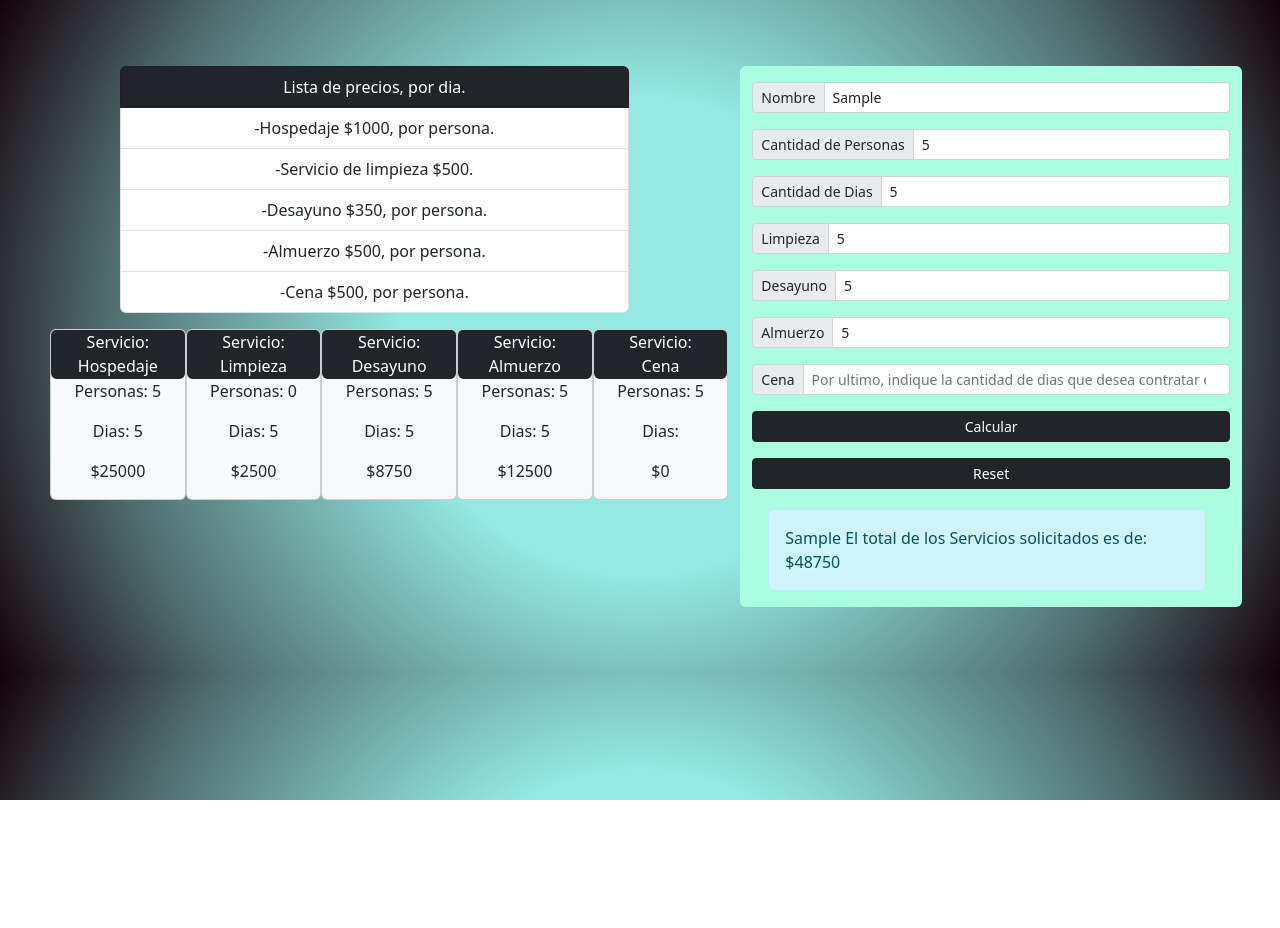
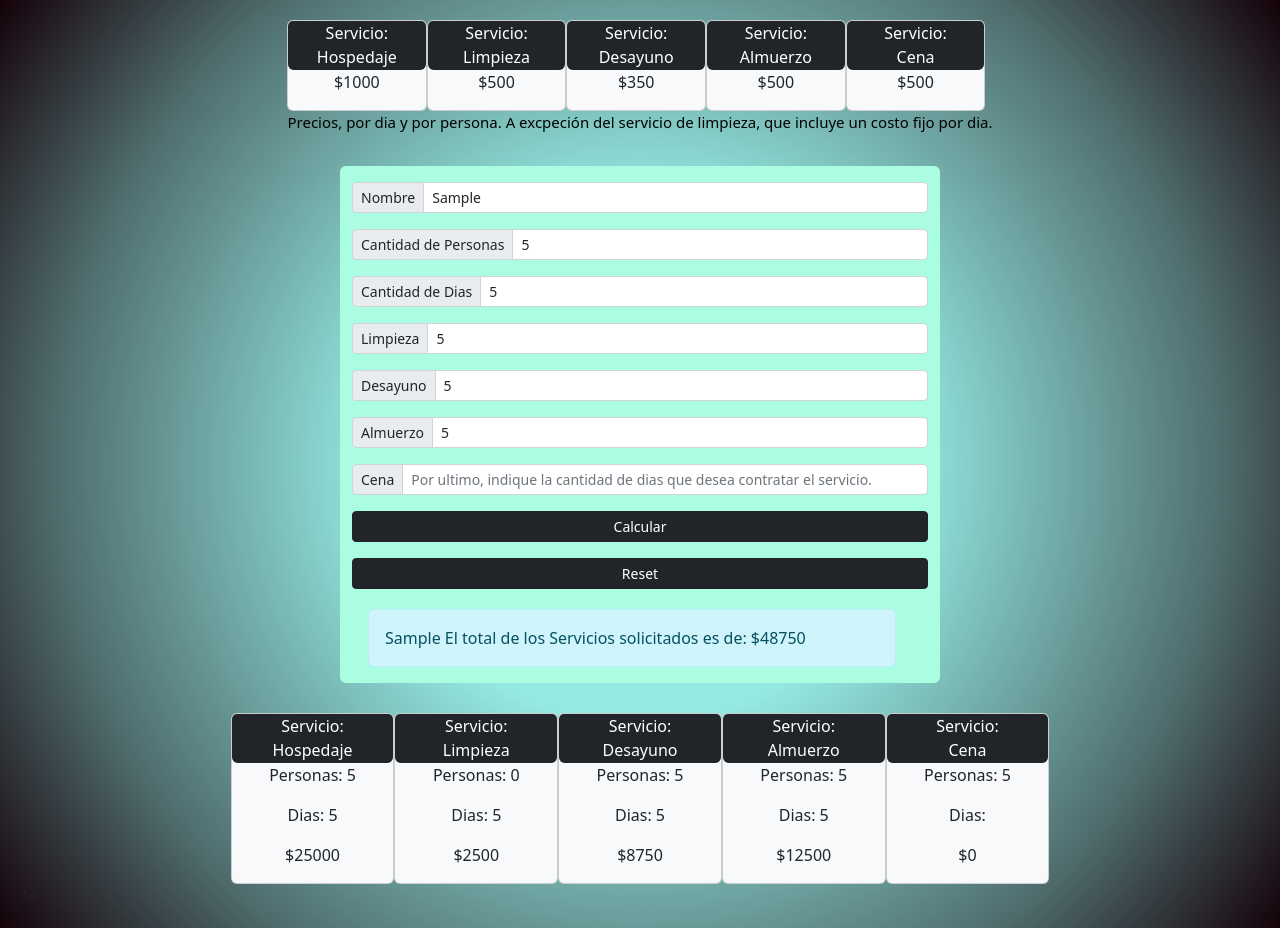
Before and after one commit to GastonBaldomir/Simulador-de-Presupuestos, a plain HTML site: page index.html in a window 1280 px wide. Both pictures are taken after typing "Sample", "5", "5", "5", "5", "5" into the empty fields and a click on the button "Calcular". Before the commit the page ends 800 px from the top, so only its background shows below. Drawn offline with nearby package versions, Linux system fonts and the light colour scheme; some packages are replaced by stand-ins of ours; a script that the page names is missing.

Commit message:
entrega final

```diff
--- a/css/estilo.css
+++ b/css/estilo.css
@@ -1,26 +1,57 @@
 body{
     background: rgb(148,233,226);
 background: radial-gradient(circle, rgba(148,233,226,1) 17%, rgba(148,233,226,1) 33%, rgba(79,108,109,1) 74%, rgba(20,1,9,1) 100%);
-padding:  50px;
-}
-#formulario{
-    background-color: rgb(171, 253, 226);
+padding:  20px;
 }
 #div{
-    margin-left: 70px;
-    width: 75%;
+    margin-left: 35px;
+    width: 90%;
 }
 .detalle{
     display: flex;
     height: auto;
 }
-@media screen and (max-width: 991px){
+.detalleClass{
+    margin-top: 10px;
+    width: 800px;
+}
+
+.parrafo{
+    justify-content: center;
+    align-items: center;
+    color: black;
+    font-size: 15px;
+}
+#listPrecios{
+    margin-top: 0px;
+    width: 800px;
+}
+#formulario{
+    width: 600px;
+    background-color: rgb(171, 253, 226);
+}
+
+
+@media screen and (max-width: 999px){
     #div{
-        margin-left: 40px;
-        width: 75%;
+        margin-left: 20px;
+        font-size: 80%;
     }
     .detalle{
         font-size: 80%;
+
+    }
+    .parrafo{
+        font-size: 80%;
+    }
+    .detalleClass{
+        margin-top: 0px;
+    }
+}
+@media screen and (max-width: 813px){
+    #div{
+        margin-left: 0px;
+        width: 100%;
     }
 }
 @media screen and (max-width: 767px){
@@ -28,9 +59,18 @@ padding:  50px;
         margin-left: 0px;
         width: 100%;
     }
+    #listPrecios{
+        margin-top: 0px;
+    }
 }
-@media screen and (max-width: 500px){
-    body{
-        padding: 5px;
+@media screen and (max-width: 410px){
+    #div{
+        font-size: 60%;
+    }
+    .detalle{
+        font-size: 60%;
+    }
+    .parrafo{
+        font-size: 60%;
+    }
 }
-}
--- /dev/null
+++ b/data/data.json
@@ -0,0 +1,32 @@
+[
+    {
+       "servicio":"Hospedaje",
+       "precio":"1000",
+       "cantidadDePersonas":"0",
+       "dias":"0"
+    },
+    {
+       "servicio":"Limpieza",
+       "precio":"500",
+       "cantidadDePersonas":"0",
+       "dias":"0"
+    },
+    {
+       "servicio":"Desayuno",
+       "precio":"350",
+       "cantidadDePersonas":"0",
+       "dias":"0"
+    },
+    {
+       "servicio":"Almuerzo",
+       "precio":"500",
+       "cantidadDePersonas":"0",
+       "dias":"0"
+    },
+    {
+       "servicio":"Cena",
+       "precio":"500",
+       "cantidadDePersonas":"0",
+       "dias":"0"
+    }
+ ]
--- a/index.html
+++ b/index.html
@@ -9,26 +9,17 @@
     <link rel="stylesheet" href="https://cdn.jsdelivr.net/npm/bootstrap@5.2.3/dist/css/bootstrap.min.css">
 </head>
 <body>
-    <nav>
-
-    </nav>
     <main id="fondo">
         <div class="" id="">
-            <div class="row ">
-                <div class="col-lg-7 col-md-6 col-sm-12 mt-3 justify-items-center" id="">
-                    <ul class="list-group border-dark flex-column " id="div">
-                        <li class="list-group-item  text-white bg-dark text-center">Lista de precios, por dia.</li>
-                        <li class="list-group-item text-center">-Hospedaje $1000, por persona.</li>
-                        <li class="list-group-item text-center">-Servicio de limpieza $500.</li>
-                        <li class="list-group-item text-center">-Desayuno $350, por persona.</li>
-                        <li class="list-group-item text-center">-Almuerzo $500, por persona.</li>
-                        <li class="list-group-item text-center">-Cena $500, por persona.</li>
+            <div class="row d-flex justify-content-center">
+                <div class="col-lg-12 col-md-6 col-sm-12 justify-items-center" id="listPrecios">
+                    <ul class="list-group border-dark flex-row d-flex " id="div">
+
                     </ul>
-                    <div class="detalle mt-3" id="">
+                    <p class="parrafo text-center">Precios, por dia y por persona. A excpeción del servicio de limpieza, que incluye un costo fijo por dia.</p>
 
-                    </div>
                 </div>
-                <form class="col-lg-5 col-md-6 col-sm-12 rounded mt-3 mb-3 vh-50" id="formulario">
+                <form class="col-lg-12 col-md-6 col-sm-12 rounded mt-3 mb-3 vh-50" id="formulario">
                     <div class="input-group input-group-sm mt-3 mb-3">
                         <span class="input-group-text" id="inputGroup-sizing-sm">Nombre</span>
                         <input id="nombre" type="text" class="form-control" aria-label="Sizing example input" aria-describedby="inputGroup-sizing-sm">
@@ -71,16 +62,17 @@
                         <label id="total">Total:</label>
                     </div>
                 </form>
+                <div class="col-lg-8 col-md-6 col-sm-12 justify-items-center ">
+                    <div class="detalle mt-1" id="idDetalle">
 
-
-
+                    </div>
                 </div>
             </div>
         </div>
     </main>
 
 
-
+    <script src="https://cdn.jsdelivr.net/npm/sweetalert2@11.7.0/dist/sweetalert2.all.min.js"></script>">
     <script src="js/poo.js"></script>
 </body>
 </html>
--- a/js/poo.js
+++ b/js/poo.js
@@ -14,26 +14,20 @@ class Servicio {
  let almacenamiento=[];
 
  let detalle = document.querySelector(".detalle");
+
  function crearHtml(arr){
     let html="";
     arr.forEach((el) =>{
-        html=`<div class="bg-light card w-25  text-center">
-        <div class="list-group border-dark flex-column bg-dark text-white">Servicio: <br>${el.servicio}</div>
-        <p>Personas: ${el.cantidadDePersonas}</p>
-        <p>Dias: ${el.dias}</p>
-        <p>$${el.precio}</p>
+        const {servicio, precio, cantidadDePersonas, dias}=el;
+        html=`<div class="bg-light card w-25 text-center detalleClass">
+        <div class="list-group border-dark flex-column bg-dark text-white">Servicio: <br>${servicio}</div>
+        <p>Personas: ${cantidadDePersonas}</p>
+        <p>Dias: ${dias}</p>
+        <p>$${precio}</p>
         </div>`;
         detalle.innerHTML+=html;
     });
  }
-
-// personas.onclick= ()=> {
-//    alert("El precio por persona es de $1000 por dia")
-// }
-// function alerta(){
-//     alert("funciona");
-// }
-// personas.onmouseover = ()=>alerta();
 
 calcular.addEventListener('click', ()=> {
     let usuario = document.getElementById('nombre').value;
@@ -44,7 +38,6 @@ calcular.addEventListener('click', ()=> {
     let diasAlmuerzo= document.getElementById('diasAlmuerzo').value;
     let diasCena= document.getElementById('diasCena').value;
 
-
     let objetos=[]
 
     const personas = new Servicio("Hospedaje", 1000,cantidadDePersonas,dias);
@@ -52,31 +45,21 @@ calcular.addEventListener('click', ()=> {
         objetos.push(personas)
 
     const limpieza = new Servicio("Limpieza", 500,0,diasLimp);
-        if(diasLimp!=1){
-            limpieza.precio=limpieza.precio*diasLimp;
-        }
-
+        diasLimp!=0 ?  limpieza.precio=limpieza.precio*diasLimp : limpieza.precio=0;
         objetos.push(limpieza)
 
     const desayuno = new Servicio("Desayuno", 350, cantidadDePersonas, diasDesayuno)
-        if(diasDesayuno!=0){
-            desayuno.precio=desayuno.precio*diasDesayuno*cantidadDePersonas;
-        }else desayuno.precio=0;
-
+        diasDesayuno!=0 ? (desayuno.precio=desayuno.precio*diasDesayuno*cantidadDePersonas) : desayuno.precio=0;
         objetos.push(desayuno)
 
     const almuerzo = new Servicio("Almuerzo", 500, cantidadDePersonas, diasAlmuerzo)
-        if(diasAlmuerzo!=0){
-            almuerzo.precio=almuerzo.precio*diasAlmuerzo*cantidadDePersonas;
-        }else almuerzo.precio=0;
+        diasAlmuerzo!=0 ? almuerzo.precio=almuerzo.precio*diasAlmuerzo*cantidadDePersonas : almuerzo.precio=0;
         objetos.push(almuerzo)
 
     const cena = new Servicio("Cena", 500, cantidadDePersonas, diasCena)
-        if(diasCena!=0){
-            cena.precio=cena.precio*diasCena*cantidadDePersonas;
-        }else cena.precio=0;
+        diasCena!=0 ? cena.precio=cena.precio*diasCena*cantidadDePersonas : cena.precio=0;
         objetos.push(cena)
-
+    //.reduce recibe un acumulador y un elemento. el acumulador se setea en 0 al final.
     const totalFinal=objetos.reduce((acc,el)=>{
          return acc+el.precio;
     },0)
@@ -97,4 +80,35 @@ reset.addEventListener('click',()=>{
     let html="";
     detalle.innerHTML=html
 
-})
+    //alert
+    Swal.fire({
+        title: 'Su simulación será reestablecida, Gracias!',
+        showClass: {
+          popup: 'animate__animated animate__fadeInDown'
+        },
+        hideClass: {
+          popup: 'animate__animated animate__fadeOutUp'
+        }
+      })
+    })
+
+const tabla=document.getElementById('div');
+
+function crearLista(arr){
+    let lista="";
+    arr.forEach((el) =>{
+        const {servicio, precio}=el;
+        lista=`<div class="bg-light card text-center w-100 liPrecios">
+        <li class="list-group border-dark flex-column bg-dark text-white ">Servicio: <br>${servicio}</li>
+        <p>$${precio}</p>
+        </div>`;
+        div.innerHTML+=lista;
+    });
+ }
+
+
+fetch('./data/data.json')
+ .then((response)=> response.json())
+ .then((data)=>{
+   crearLista(data)
+  })
```
Also changed, not shown: imagenes/triangles-gce3fb480a_1280.jpg (deleted), js/departamentos.webp (deleted).
